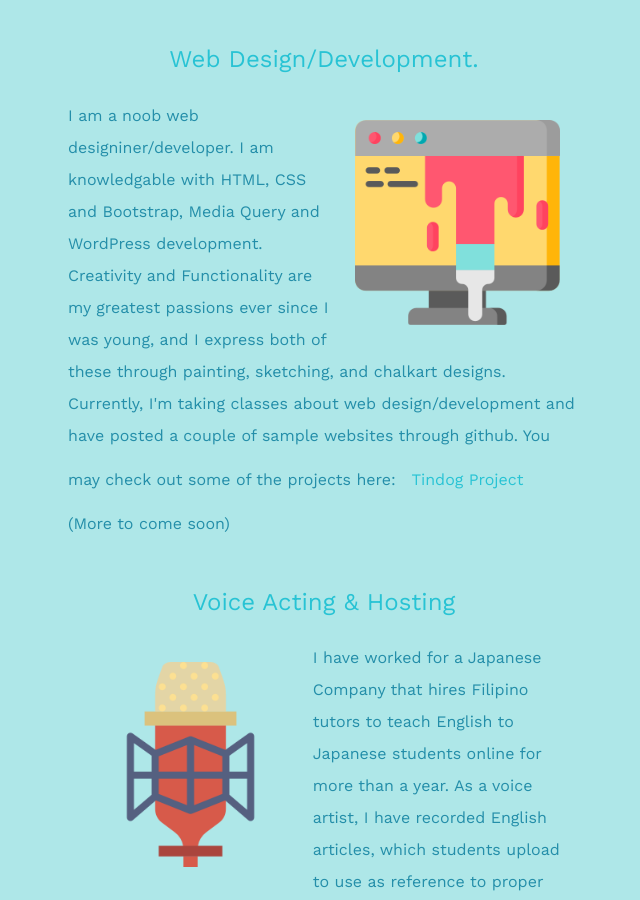
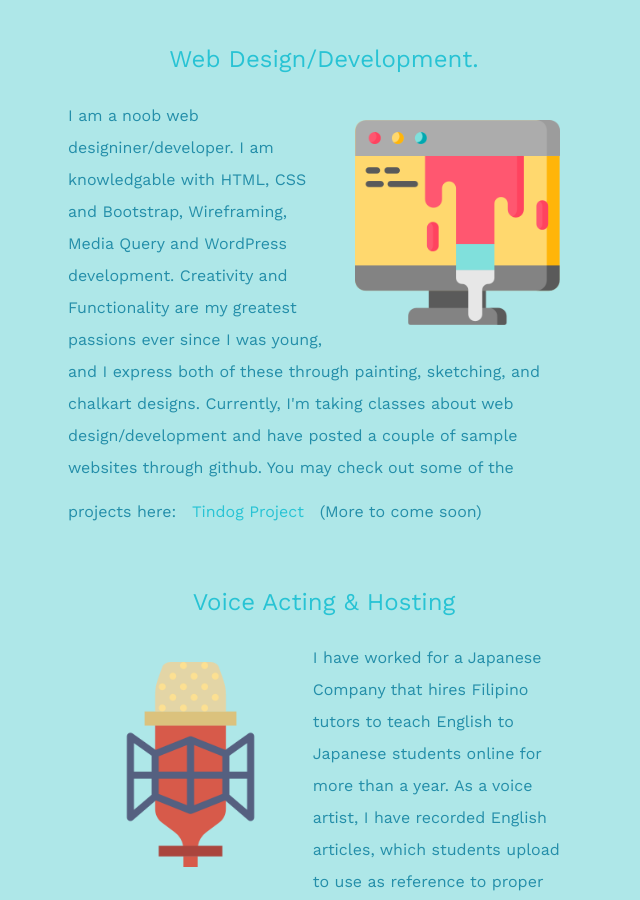
Before and after one commit to mariaumali/About-Maria, a plain HTML site: page index.html in a window 1280 px wide. Shown: the part 2023-2923 px from the top of the page, without its empty margins (316-956 px from the left). Drawn offline with nearby package versions, Linux system fonts and the light colour scheme.

Commit message:
Update index.html

```diff
--- a/index.html
+++ b/index.html
@@ -101,7 +101,7 @@
 <br>
 	<h4> Web Design/Development. </h4>
 	<img class="web-dev" src="images/web.png">
-	<p class="skill-par"> I am a noob web designiner/developer. I am knowledgable with HTML, CSS and Bootstrap, Media Query and WordPress development. Creativity and Functionality are my greatest passions ever since I was young, and I express both of these through painting, sketching, and chalkart designs. Currently, I'm taking classes about web design/development and have posted a couple of sample websites through github. You may check out some of the projects here: <a href="https://mariaumali.github.io/tindog-testing/" target="_blank" class="footer-link"> Tindog Project </a> (More to come soon) </p>
+	<p class="skill-par"> I am a noob web designiner/developer. I am knowledgable with HTML, CSS and Bootstrap, Wireframing, Media Query and WordPress development. Creativity and Functionality are my greatest passions ever since I was young, and I express both of these through painting, sketching, and chalkart designs. Currently, I'm taking classes about web design/development and have posted a couple of sample websites through github. You may check out some of the projects here: <a href="https://mariaumali.github.io/tindog-testing/" target="_blank" class="footer-link"> Tindog Project </a> (More to come soon) </p>
 <br>
 	<h4> Voice Acting & Hosting </h4>
 	<img class="skill-image" src="images/microphone.png">
```
